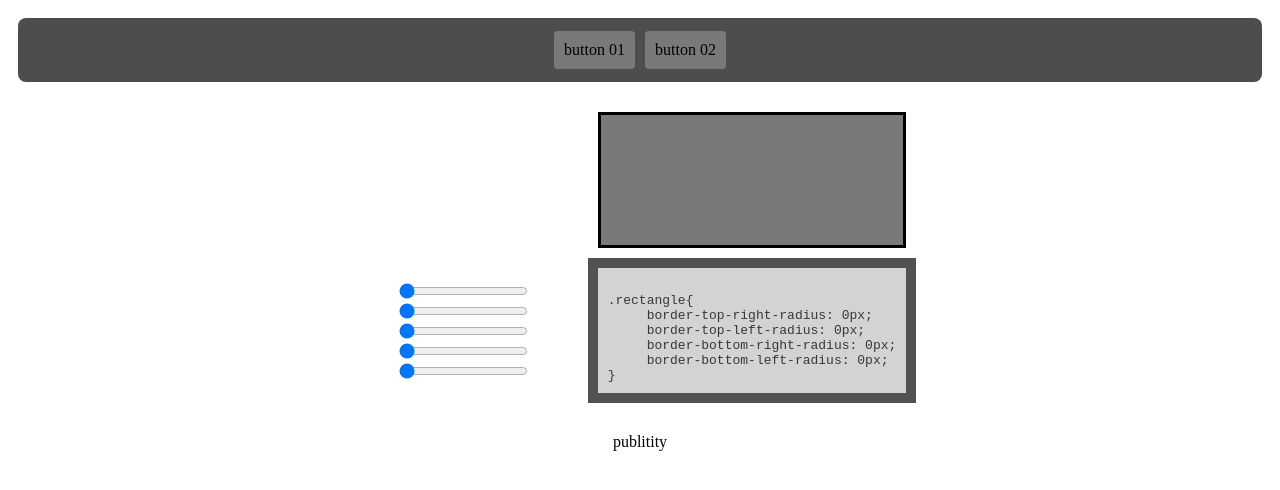
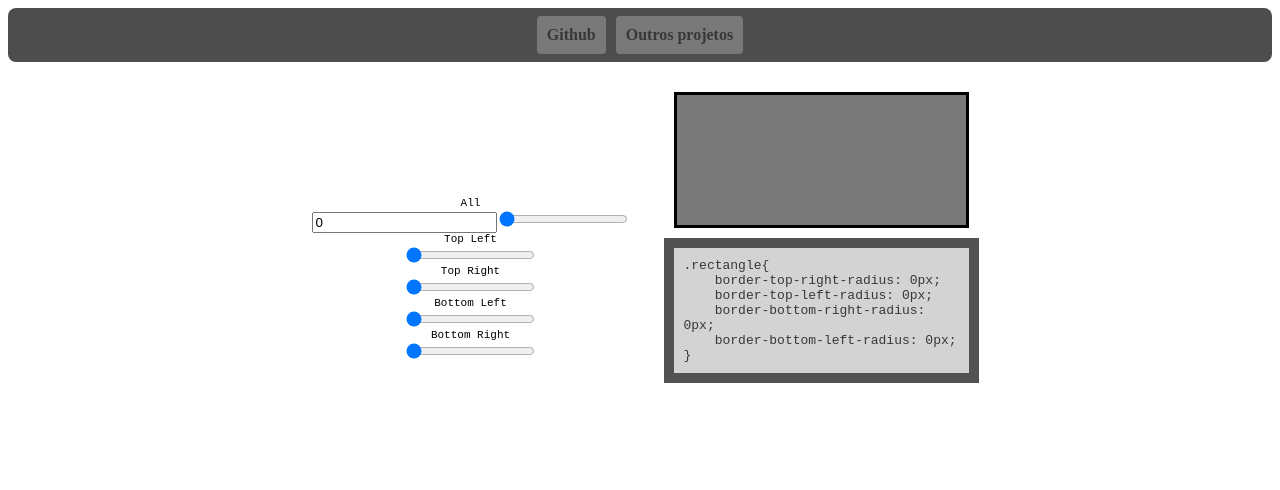
Before and after one commit to Biusbiro/BorderRadiusGenerator, a plain HTML site: page index.html in a window 1280 px wide. Drawn offline with Linux system fonts and the light colour scheme.

Commit message:
Adicionado função para o range master e labels dos ranges

```diff
--- a/index.html
+++ b/index.html
@@ -5,25 +5,30 @@
     <body>
         <div class="container">
             <div class="menu-top">
-                <div class="button-top">button 01</div>
-                <div class="button-top">button 02</div>
+                <a href="https://github.com/Biusbiro/BorderRadiusGenerator" target="blank"><div class="button-top">Github</div></a>
+                <a href="https://biu.net.br/" target="blank"><div class="button-top">Outros projetos</div></a>
             </div>
             <div class="pannel">
                 <div class="panel-side">
                     <div class="pannel-control-tools">
                         <div class="range-tool">
-                            <input id="master" type="range" value="0" oninput="masterChange()">
+                            <div class="range-label">All</div>
+                            <input type="text" value="0"></input><input id="master" type="range" value="0" oninput="masterChange()">
                         </div>
                         <div class="range-tool">
+                            <div class="range-label">Top Left</div>
                             <input id="top-left" type="range" value="0" oninput="topLeftChange()">
                         </div>
                         <div class="range-tool">
+                            <div class="range-label">Top Right</div>
                             <input id="top-right" type="range" value="0" oninput="topRightChange()">
                         </div>
                         <div class="range-tool">
+                            <div class="range-label">Bottom Left</div>
                             <input id="bottom-left" type="range" value="0" oninput="bottomLeftChange()">
                         </div>
                         <div class="range-tool">
+                            <div class="range-label">Bottom Right</div>
                             <input id="bottom-right" type="range" value="0" oninput="bottomRightChange()">
                         </div>
                     </div>
@@ -34,17 +39,19 @@
                     </div>
                     <div class="pannel-card-code">
                         <div class="code-box">
-                            <br>.rectangle{
-                            <br>&nbsp&nbsp&nbsp&nbsp border-top-right-radius: <spam id="topRight">0</spam>px;
-                            <br>&nbsp&nbsp&nbsp&nbsp border-top-left-radius: <spam id="topLeft">0</spam>px;
-                            <br>&nbsp&nbsp&nbsp&nbsp border-bottom-right-radius: <spam id="bottomRight">0</spam>px;
-                            <br>&nbsp&nbsp&nbsp&nbsp border-bottom-left-radius: <spam id="bottomLeft">0</spam>px;
+                            .rectangle{
+                            <br>&nbsp&nbsp&nbsp border-top-right-radius: <spam id="topRight">0</spam>px;
+                            <br>&nbsp&nbsp&nbsp border-top-left-radius: <spam id="topLeft">0</spam>px;
+                            <br>&nbsp&nbsp&nbsp border-bottom-right-radius: <spam id="bottomRight">0</spam>px;
+                            <br>&nbsp&nbsp&nbsp border-bottom-left-radius: <spam id="bottomLeft">0</spam>px;
                             <br>}
                         </div>
                     </div>
                 </div>
             </div>
-            <div class="publicity">publitity</div>
+            <div class="publicity">
+                <script data-ad-client="ca-pub-6470465931890923" async src="https://pagead2.googlesyndication.com/pagead/js/adsbygoogle.js"></script>
+            </div>
         </div>
         <script type="text/javascript" src="javascript.js"></script>
     </body>
--- a/javascript.js
+++ b/javascript.js
@@ -1,6 +1,18 @@
 function masterChange() {
     var value = document.getElementById("master").value;
-    document.getElementById("").innerHTML = value;
+    var TopLeft = document.getElementById("top-left");
+    var TopRight = document.getElementById("top-right");
+    var BottomLeft = document.getElementById("bottom-left");
+    var BottomRight = document.getElementById("bottom-right");
+    console.log("valor antes: " + TopLeft)
+    TopLeft.value = value;
+    TopRight.value = value;
+    BottomLeft.value = value;
+    BottomRight.value = value;
+    topLeftChange();
+    topRightChange();
+    bottomLeftChange();
+    bottomRightChange();
 }
 
 function topLeftChange() {
--- a/style.css
+++ b/style.css
@@ -1,5 +1,4 @@
 .container{
-    padding: 10px;
     height: -webkit-fill-available;
 }
 
@@ -7,7 +6,12 @@
     background-color: rgb(77, 77, 77);
     border-radius: 8px;
     text-align: center;
-    padding: 10px;
+    padding: 5px;
+}
+
+.menu-top a{
+    color: #383838;
+    font-weight: bold;
 }
 
 .button-top{
@@ -16,6 +20,15 @@
     display: inline-block;
     margin: 3px;
     padding: 10px;
+}
+
+.range-label{
+    font-size: 11px;
+    font-family: monospace;
+}
+
+.label-size{
+    width: 30px;
 }
 
 .content{
@@ -71,4 +84,5 @@
     color: #383838;
     font-family: monospace;
     text-align: left;
+    width: 275px;
 }
```
